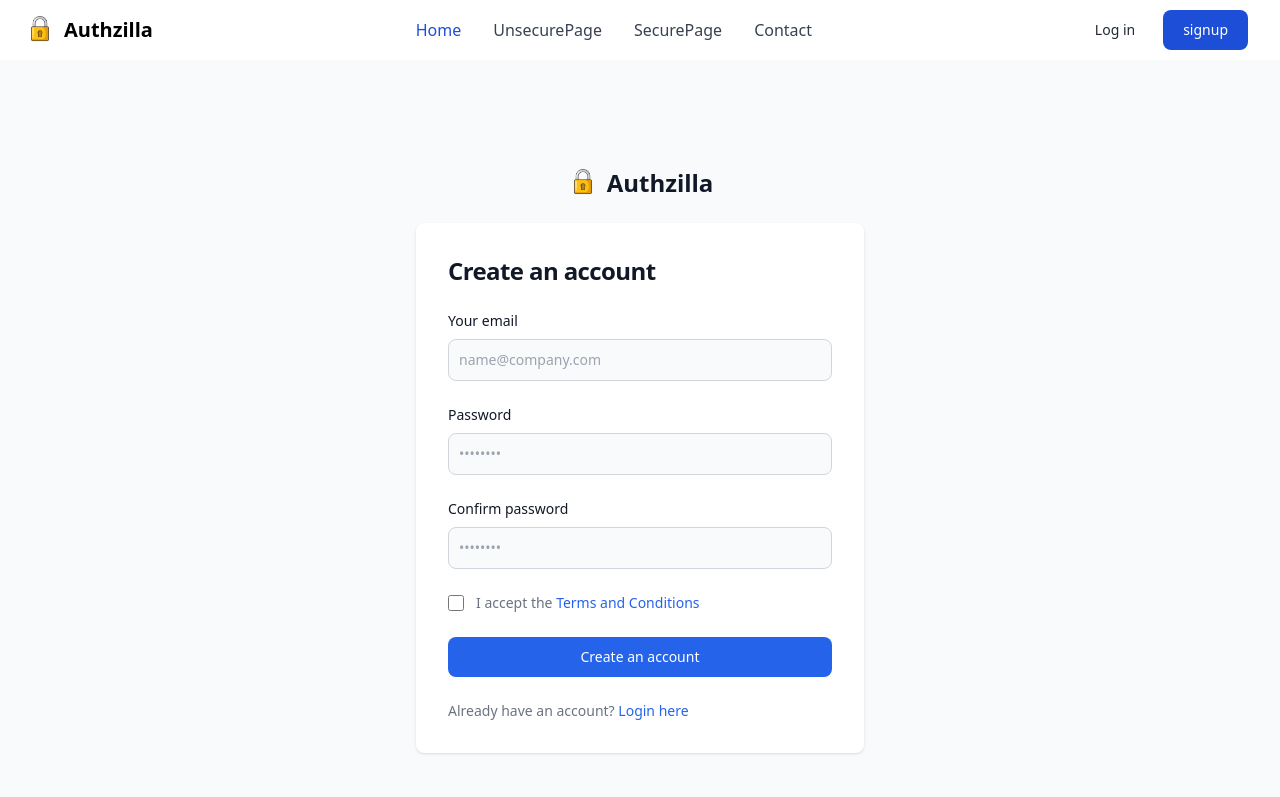
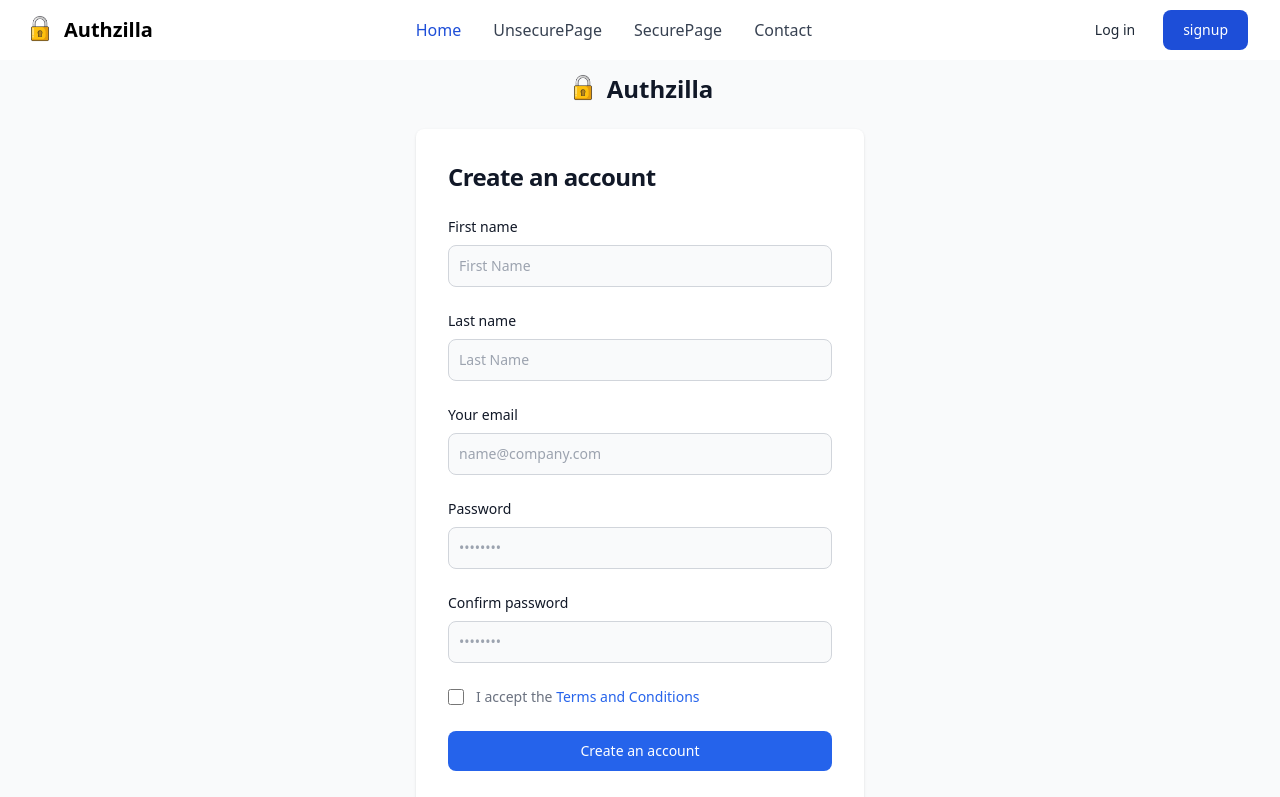
Before and after one commit to deepakdroi/authzilla, a Next.js app: page /signup in a window 1280 px wide. Shown: the top 797 px of the page. Built offline with nearby package versions, Linux system fonts and the light colour scheme.

Commit message:
feat(validation): Implement client-side validation for user input
- Added validation checks for all fields
- Ensured error messages are displayed for invalid input

```diff
--- a/src/app/error.tsx
+++ b/src/app/error.tsx
@@ -1,3 +1,5 @@
+"use client";
+
 import React from "react";
 
 export default function Error() {
--- a/src/app/login/page.tsx
+++ b/src/app/login/page.tsx
@@ -8,7 +8,7 @@ export default function Login() {
 		<section className="bg-gray-50 dark:bg-gray-900">
 			<div className="flex flex-col items-center justify-center px-6 py-8 mx-auto md:h-screen lg:py-0">
 				<Link
-					href="#"
+					href="/"
 					className="flex items-center mb-6 text-2xl font-semibold text-gray-900 dark:text-white"
 				>
 					<Image className="w-8 h-8 mr-2" src={Padlock} alt="logo" />
@@ -88,7 +88,7 @@ export default function Login() {
 							<p className="text-sm font-light text-gray-500 dark:text-gray-400">
 								Don&aps;t have an account yet?{" "}
 								<Link
-									href="#"
+									href="/signup"
 									className="font-medium text-blue-600 hover:underline dark:text-blue-500"
 								>
 									Sign up
--- a/src/app/signup/page.tsx
+++ b/src/app/signup/page.tsx
@@ -1,14 +1,41 @@
+"use client";
+
 import Image from "next/image";
-import React from "react";
+import React, { useState } from "react";
 import Padlock from "@/assets/images/rb_548.png";
 import Link from "next/link";
+import { UserValidation } from "../../../utils/UserValidation";
+import formatErrorMessage from "../../../utils/errorMessageFormat";
 
 export default function Signup() {
+  const [errorFields, setErrorFields] = useState<string[]>([]);
+  const [errorMessage, setErrorMessage] = useState<string[]>([]);
+  const handleSubmit = async (e: React.FormEvent<HTMLFormElement>) => {
+    e.preventDefault();
+    const formData = new FormData(e.currentTarget);
+    const fields = Object.fromEntries(formData);
+    console.log(fields);
+
+    const validation = UserValidation.safeParse(fields);
+    // const errorFields: string[] = [];
+    // const errorMessages: string[] = [];
+
+    if (!validation.success) {
+      console.log(validation.error.flatten().fieldErrors);
+      const { errorFields, errorMessages } = formatErrorMessage(
+        validation.error.flatten().fieldErrors
+      );
+      setErrorFields(errorFields);
+      setErrorMessage(errorMessages);
+      // console.log(validation.error.flatten().fieldErrors);
+    } else {
+    }
+  };
   return (
     <section className="bg-gray-50 dark:bg-gray-900">
       <div className="flex flex-col items-center justify-center px-6 py-8 mx-auto md:h-screen lg:py-0">
         <Link
-					href="#"
+          href="/"
           className="flex items-center mb-6 text-2xl font-semibold text-gray-900 dark:text-white"
         >
           <Image className="w-8 h-8 mr-2" src={Padlock} alt="logo" />
@@ -19,7 +46,49 @@ export default function Signup() {
             <h1 className="text-xl font-bold leading-tight tracking-tight text-gray-900 md:text-2xl dark:text-white">
               Create an account
             </h1>
-						<form className="space-y-4 md:space-y-6" action="#">
+            <form className="space-y-4 md:space-y-6" onSubmit={handleSubmit}>
+              <div>
+                <label
+                  htmlFor="firstName"
+                  className="block mb-2 text-sm font-medium text-gray-900 dark:text-white"
+                >
+                  First name
+                </label>
+                <input
+                  type="text"
+                  name="firstName"
+                  id="firstName"
+                  className="bg-gray-50 border border-gray-300 text-gray-900 text-sm rounded-lg focus:ring-blue-600 focus:border-blue-600 block w-full p-2.5 dark:bg-gray-700 dark:border-gray-600 dark:placeholder-gray-400 dark:text-white dark:focus:ring-blue-500 dark:focus:border-blue-500"
+                  placeholder="First Name"
+                  required
+                />
+              </div>
+              {errorFields.includes("firstName") && (
+                <p className="text-xs text-red-500 dark:text-red-400">
+                  {errorMessage[errorFields.indexOf("firstName")]}
+                </p>
+              )}
+              <div>
+                <label
+                  htmlFor="lastName"
+                  className="block mb-2 text-sm font-medium text-gray-900 dark:text-white"
+                >
+                  Last name
+                </label>
+                <input
+                  type="text"
+                  name="lastName"
+                  id="lastName"
+                  className="bg-gray-50 border border-gray-300 text-gray-900 text-sm rounded-lg focus:ring-blue-600 focus:border-blue-600 block w-full p-2.5 dark:bg-gray-700 dark:border-gray-600 dark:placeholder-gray-400 dark:text-white dark:focus:ring-blue-500 dark:focus:border-blue-500"
+                  placeholder="Last Name"
+                  required
+                />
+              </div>
+              {errorFields.includes("lastName") && (
+                <p className="text-xs text-red-500 dark:text-red-400">
+                  {errorMessage[errorFields.indexOf("lastName")]}
+                </p>
+              )}
               <div>
                 <label
                   htmlFor="email"
@@ -36,6 +105,11 @@ export default function Signup() {
                   required
                 />
               </div>
+              {errorFields.includes("email") && (
+                <p className="text-xs text-red-500 dark:text-red-400">
+                  {errorMessage[errorFields.indexOf("email")]}
+                </p>
+              )}
               <div>
                 <label
                   htmlFor="password"
@@ -52,6 +126,11 @@ export default function Signup() {
                   required
                 />
               </div>
+              {errorFields.includes("password") && (
+                <p className="text-xs text-red-500 dark:text-red-400">
+                  {errorMessage[errorFields.indexOf("password")]}
+                </p>
+              )}
               <div>
                 <label
                   htmlFor="confirm-password"
@@ -60,7 +139,7 @@ export default function Signup() {
                   Confirm password
                 </label>
                 <input
-									type="confirm-password"
+                  type="password"
                   name="confirm-password"
                   id="confirm-password"
                   placeholder="••••••••"
--- a/src/components/navbar.tsx
+++ b/src/components/navbar.tsx
@@ -8,7 +8,7 @@ export default function Navbar() {
 		<header>
 			<nav className="bg-white border-gray-200 px-4 lg:px-6 py-2.5 dark:bg-gray-800">
 				<div className="flex flex-wrap justify-between items-center mx-auto max-w-screen-xl">
-					<Link href="" className="flex items-center">
+					<Link href="/" className="flex items-center">
 						<Image className="w-8 h-8 mr-2" src={Padlock} alt="logo" />
 						<span className="self-center text-xl font-semibold whitespace-nowrap dark:text-white">
 							Authzilla
@@ -68,7 +68,7 @@ export default function Navbar() {
 						<ul className="flex flex-col mt-4 font-medium lg:flex-row lg:space-x-8 lg:mt-0">
 							<li>
 								<Link
-									href=""
+									href="/"
 									className="block py-2 pr-4 pl-3 text-white rounded bg-blue-700 lg:bg-transparent lg:text-blue-700 lg:p-0 dark:text-white"
 									aria-current="page"
 								>
--- /dev/null
+++ b/utils/UserValidation.ts
@@ -0,0 +1,8 @@
+import { z } from "zod";
+
+export const UserValidation = z.object({
+    firstName : z.string().min(3, "First name must have at least 3 characters").max(15, "First name can have at most 15 characters"),
+    lastName : z.string().min(3, "Last name must have at least 3 characters").max(15, "Last name can have at most 15 characters"),
+    email : z.string().email("Invalid email address"),
+    password : z.string().min(6, "Password must have atleast 6 characters")
+})
--- /dev/null
+++ b/utils/errorMessageFormat.ts
@@ -0,0 +1,11 @@
+export default function formatErrorMessage(obj: { [key: string]: string[] }) {
+  const errorFields: string[] = [];
+  const errorMessages: string[] = [];
+
+  for (const [key, value] of Object.entries(obj)) {
+    errorFields.push(key);
+    errorMessages.push(value[0]);
+  }
+
+  return { errorFields, errorMessages };
+}
```
Also changed, not shown: package.json (+9 -5 lines), utils/client.ts (added, +9 -0 lines), 2 other files (tests, documents, lock files or other folders). Lines whose indentation alone changed are shown as unchanged.
